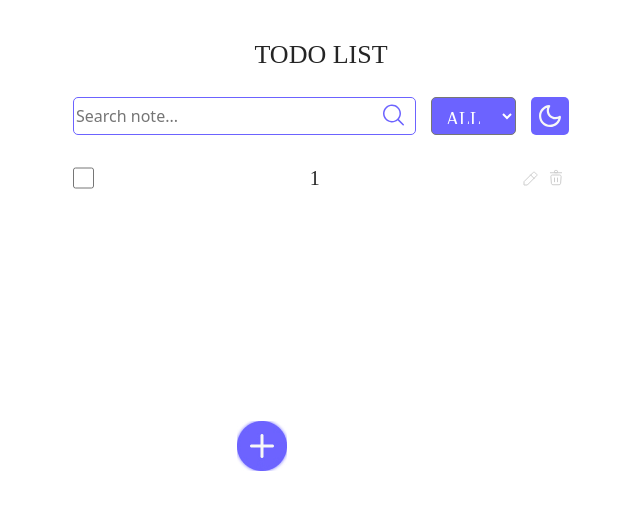
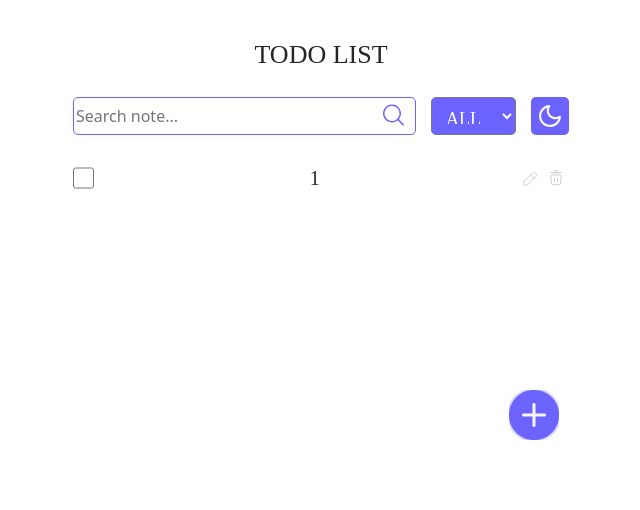
Before and after one commit to MrAbas/React-ToDo, a React (Create React App) app: page / in a window 1280 px wide. Shown: the top 510 px of the page, without its empty margins (319-959 px from the left). Built offline with nearby package versions, Linux system fonts and the light colour scheme.

Commit message:
сделал добавление в local storage

```diff
--- a/src/components/AddToDo/AddToDo.module.scss
+++ b/src/components/AddToDo/AddToDo.module.scss
@@ -8,9 +8,6 @@
   border: none;
   background-color: transparent;
   padding: 0;
-  bottom: 120px;
-  right: 15px;
-  cursor: pointer;
-  bottom: 269px;
-  right: 397px;
+  bottom: 300px;
+  right: 125px;
 }
--- a/src/components/Modal/ModalToDo.jsx
+++ b/src/components/Modal/ModalToDo.jsx
@@ -1,5 +1,6 @@
 import { useRef } from "react";
 // import { useState } from "react";
+import addLocalStorage from "../../functions/addLocalStorage";
 import { Button } from "react-bootstrap";
 import Modal from "react-bootstrap/Modal";
 import { ModalInput } from "../ModalInput/ModalInput";
@@ -9,15 +10,15 @@ export const ModalToDo = ({ open = false, onClose }) => {
   // const [textInput, setTextInput] = useState("");
 
   let textInput = useRef(null);
-  const inputValue = (e) => {
+
+  /* const inputValue = (e) => {
     let info = textInput.current.value;
     return info;
-  };
+  }; */
   function Add(event) {
-    inputValue();
+    addLocalStorage(textInput.current.value);
     onClose();
   }
-  console.log(open);
 
   // console.log(textInput.current?.value);
   return (
--- /dev/null
+++ b/src/functions/addLocalStorage.js
@@ -0,0 +1,18 @@
+// import { inputValue } from "./inputValue";
+const getRandomInt = (max) => {
+  return Math.floor(Math.random() * max);
+};
+
+const newId = getRandomInt(10000);
+
+const addLocalStorage = (e) => {
+  if (localStorage.toDoList) {
+    let toDo = JSON.parse(localStorage.toDoList);
+    toDo.push({ id: newId, value: e });
+    localStorage.toDoList = JSON.stringify(toDo);
+  } else {
+    localStorage.toDoList = JSON.stringify([{ id: newId, value: e }]);
+  }
+};
+
+export default addLocalStorage;
```
Also changed, not shown: src/components/ToDoList/ToDoList.jsx (+7 -5 lines).
